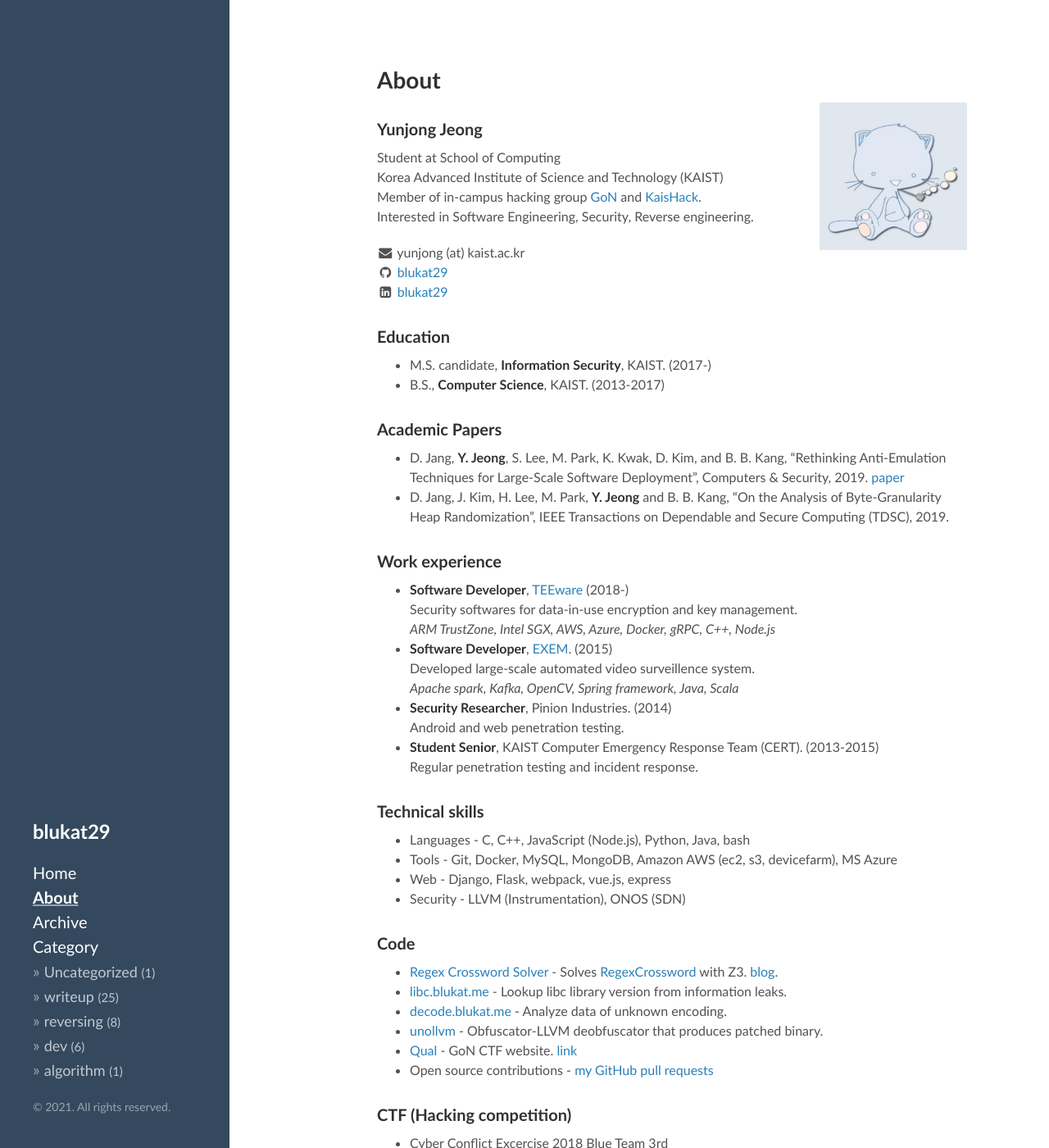
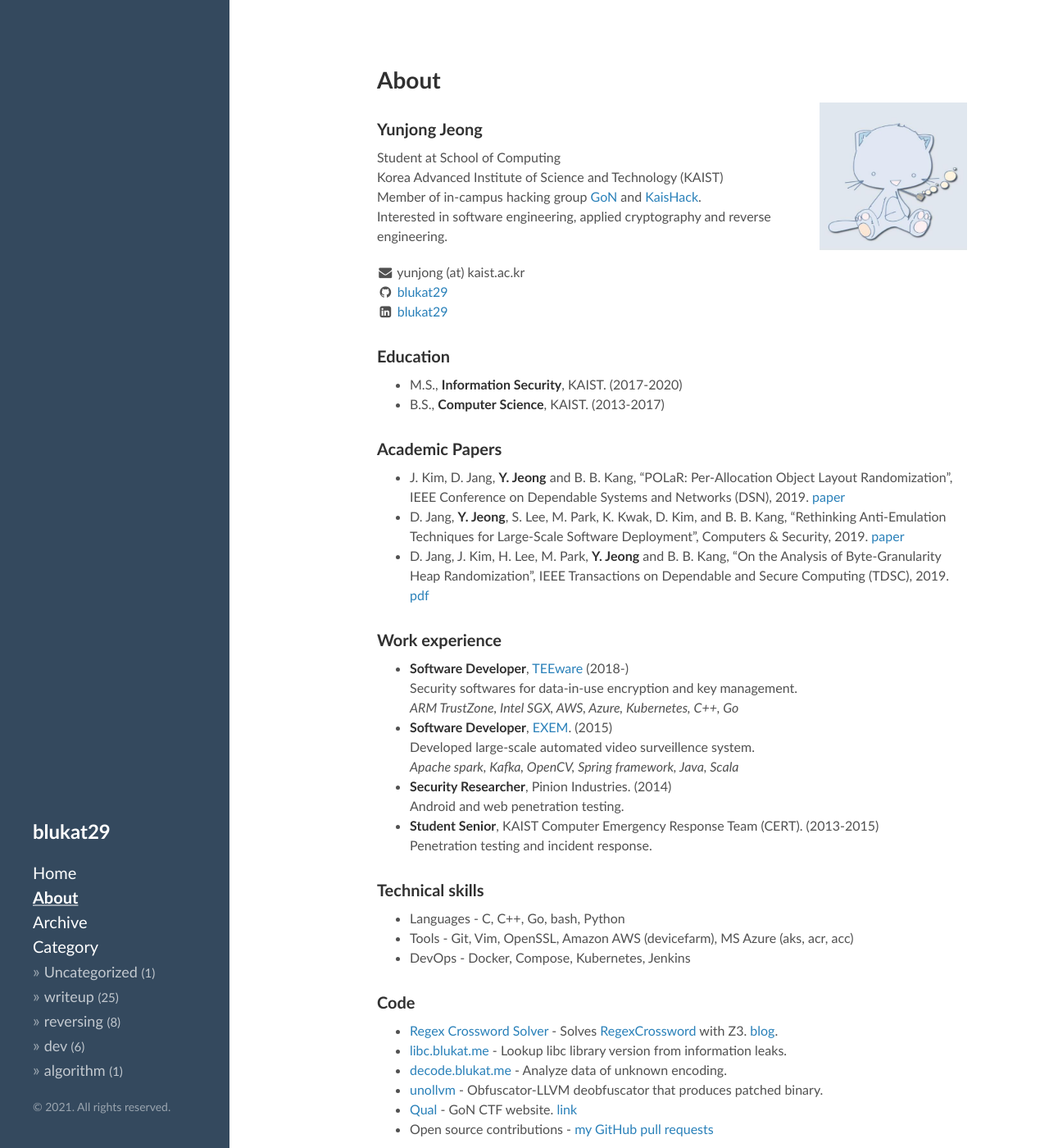
Before and after one commit to blukat29/blukat29.github.io, a Jekyll site: the page built from about.md, in a window 1280 px wide and 1400 px high. Shown: the whole window at 82% size. Built offline with Jekyll 4.4.1, drawn with Linux system fonts in a browser that asks for light colours.

Commit message:
Update about.md

```diff
--- a/about.md
+++ b/about.md
@@ -12,7 +12,7 @@
 Student at School of Computing
 Korea Advanced Institute of Science and Technology (KAIST)
 Member of in-campus hacking group <a href="http://gon.kaist.ac.kr">GoN</a> and <a href="https://kaishackgon.blogspot.com/">KaisHack</a>.
-Interested in Software Engineering, Security, Reverse engineering.
+Interested in software engineering, applied cryptography and reverse engineering.
 
 <i class="fa-fw fa fa-envelope" aria-hidden="true"></i> yunjong (at) kaist.ac.kr
 <i class="fa-fw fa fa-github" aria-hidden="true"></i><a href="https://github.com/blukat29"> blukat29</a>
@@ -20,33 +20,33 @@
 
 ### Education
 
-- M.S. candidate, **Information Security**, KAIST. (2017-)
+- M.S., **Information Security**, KAIST. (2017-2020)
 - B.S., **Computer Science**, KAIST. (2013-2017)
 
 ### Academic Papers
 
-- D. Jang, **Y. Jeong**, S. Lee, M. Park, K. Kwak, D. Kim, and B. B. Kang, "Rethinking Anti-Emulation Techniques for Large-Scale Software Deployment", Computers & Security, 2019. [paper](https://www.sciencedirect.com/science/article/pii/S0167404818310216)
-- D. Jang, J. Kim, H. Lee, M. Park, **Y. Jeong** and B. B. Kang, "On the Analysis of Byte-Granularity Heap Randomization", IEEE Transactions on Dependable and Secure Computing (TDSC), 2019.
+- J. Kim, D. Jang, **Y. Jeong** and B. B. Kang, "POLaR: Per-Allocation Object Layout Randomization", IEEE Conference on Dependable Systems and Networks (DSN), 2019. [paper](https://daehee87.github.io/data/polar.pdf)
+- D. Jang, **Y. Jeong**, S. Lee, M. Park, K. Kwak, D. Kim, and B. B. Kang, "Rethinking Anti-Emulation Techniques for Large-Scale Software Deployment", Computers & Security, 2019. [paper](https://daehee87.github.io/data/qemu.pdf)
+- D. Jang, J. Kim, H. Lee, M. Park, **Y. Jeong** and B. B. Kang, "On the Analysis of Byte-Granularity Heap Randomization", IEEE Transactions on Dependable and Secure Computing (TDSC), 2019. [pdf](https://daehee87.github.io/data/ruma.pdf)
 
 ### Work experience
 
 - **Software Developer**, [TEEware](http://teeware.io) (2018-)
   Security softwares for data-in-use encryption and key management.
-  *ARM TrustZone, Intel SGX, AWS, Azure, Docker, gRPC, C++, Node.js*
+  *ARM TrustZone, Intel SGX, AWS, Azure, Kubernetes, C++, Go*
 - **Software Developer**, [EXEM](https://www.ex-em.com). (2015)
   Developed large-scale automated video surveillence system.
   *Apache spark, Kafka, OpenCV, Spring framework, Java, Scala*
 - **Security Researcher**, Pinion Industries. (2014)
   Android and web penetration testing.
 - **Student Senior**, KAIST Computer Emergency Response Team (CERT). (2013-2015)
-  Regular penetration testing and incident response.
+  Penetration testing and incident response.
 
 ### Technical skills
 
-- Languages - C, C++, JavaScript (Node.js), Python, Java, bash
-- Tools - Git, Docker, MySQL, MongoDB, Amazon AWS (ec2, s3, devicefarm), MS Azure
-- Web - Django, Flask, webpack, vue.js, express
-- Security - LLVM (Instrumentation), ONOS (SDN)
+- Languages - C, C++, Go, bash, Python
+- Tools - Git, Vim, OpenSSL, Amazon AWS (devicefarm), MS Azure (aks, acr, acc)
+- DevOps - Docker, Compose, Kubernetes, Jenkins
 
 ### Code
 
```
